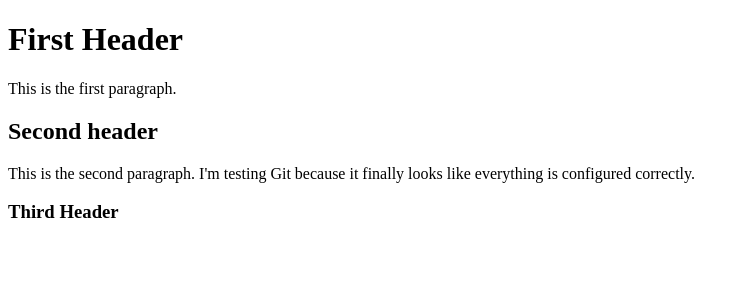
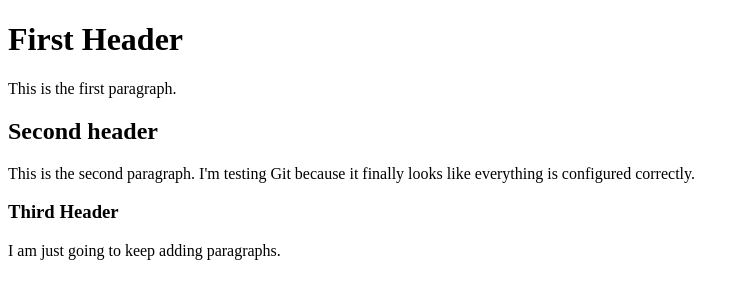
Before and after one commit to johnshu2022/special-eureka, a plain HTML site: page index.html in a window 1280 px wide. Shown: the whole page, without its empty margins (0-749 px from the left). Drawn offline with Linux system fonts and the light colour scheme.

Commit message:
another paragraph

```diff
--- a/index.html
+++ b/index.html
@@ -11,7 +11,7 @@
         <h2>Second header</h2>
 	<p>This is the second paragraph. I'm testing Git because it finally looks like everything is configured correctly.<p>
 	<h3>Third Header</h3>
-
+	<p>I am just going to keep adding paragraphs.</p>
 </body>
 
 </html>
```
